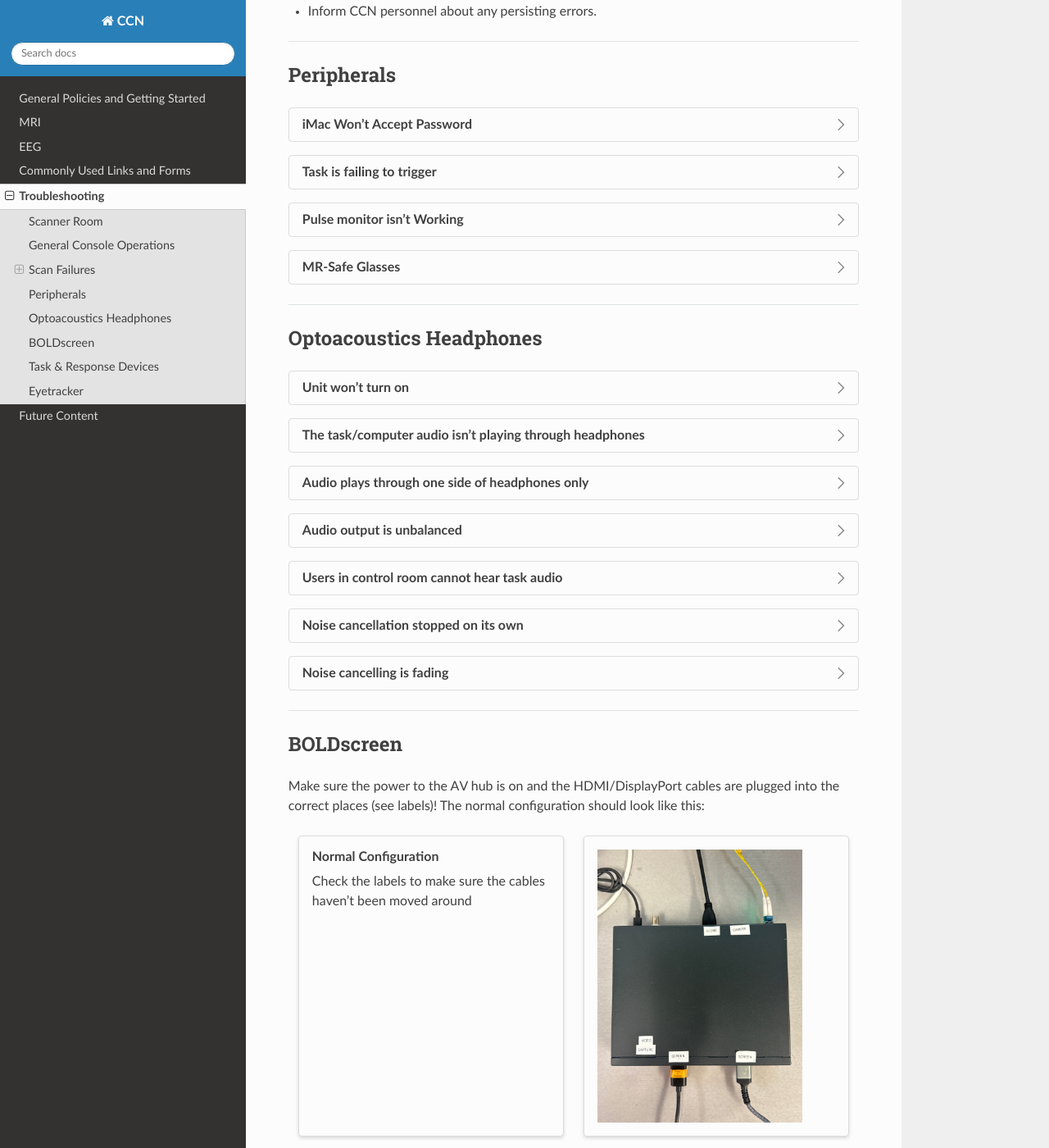
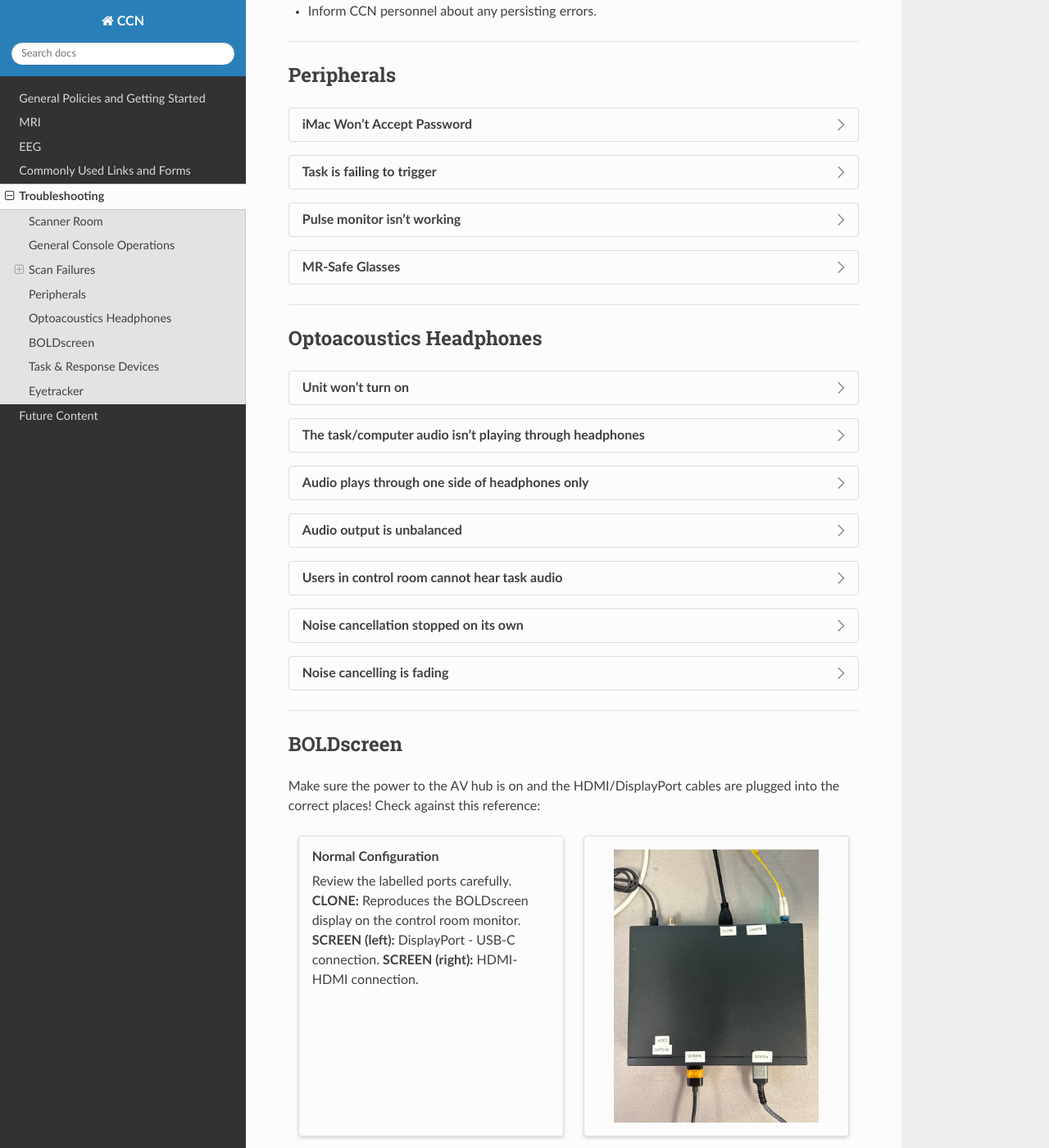
Before and after one commit to CCN-Support/CCN_Wiki, a Sphinx documentation site: the page built from docs/source/troubleshooting.rst, in a window 1280 px wide and 1400 px high, scrolled down 2499 px. Shown: the whole window at 82% size. Built offline with Sphinx 7.4.7 and the Read the Docs theme 3.1.0, drawn with Linux system fonts in a browser that asks for light colours.

Commit message:
Update troubleshooting.rst

```diff
--- a/docs/source/troubleshooting.rst
+++ b/docs/source/troubleshooting.rst
@@ -168,7 +168,7 @@ Peripherals
   - This restart routine is usually sufficient to fix trigger problems because most of them arise from the task program not communicating with the task computer correctly. Matlab in particular can be finicky about this--for example, unplugging and re-plugging the trigger USB while Matlab is running will cause unreliable behaviors that often affect downstream functionality (such as the scan triggers and button box responses). If you are using the eyetracker, multiple calibration/validation attempts have also been observed to cause problems with task triggers.
 
 
-.. dropdown:: Pulse monitor isn't Working
+.. dropdown:: Pulse monitor isn't working
 
   - Note that the HR monitor needs to be close enough to the scanner before the computer in the control room can detect it on the physiological display. The screen on the bore will also show the physio readings and relevant error messages when it senses that the monitor is nearby. If you try to test or check the monitor device from the control room, the waveform won't change and the battery icon will be red regardless of actual charge.
   - The small square lights on the top left of the device are the charging indicators. They will flash green when the device is successfully charging.
@@ -259,19 +259,23 @@ Optoacoustics Headphones
 BOLDscreen
 -----------
 
-Make sure the power to the AV hub is on and the HDMI/DisplayPort cables are plugged into the correct places (see labels)! The normal configuration should look like this:
+Make sure the power to the AV hub is on and the HDMI/DisplayPort cables are plugged into the correct places! Check against this reference:
 
 .. grid:: 2
 
    .. grid-item-card:: Normal Configuration
 
-      Check the labels to make sure the cables haven't been moved around
+      Review the labelled ports carefully.
+      **CLONE:** Reproduces the BOLDscreen display on the control room monitor.
+      **SCREEN (left):** DisplayPort - USB-C connection.
+      **SCREEN (right):** HDMI-HDMI connection.
 
 
    .. grid-item-card::
 
       .. image:: images/AV_box.jpg
          :width: 250px
+         :align: center
 
 .. dropdown:: BOLDscreen isn't displaying
 
```
